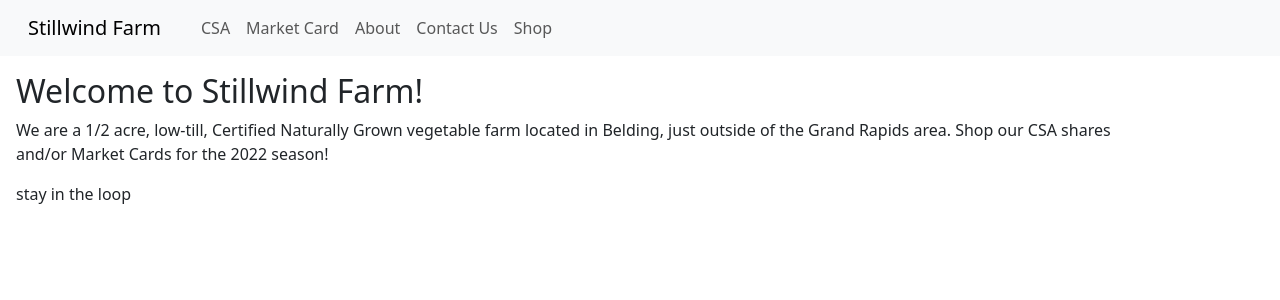
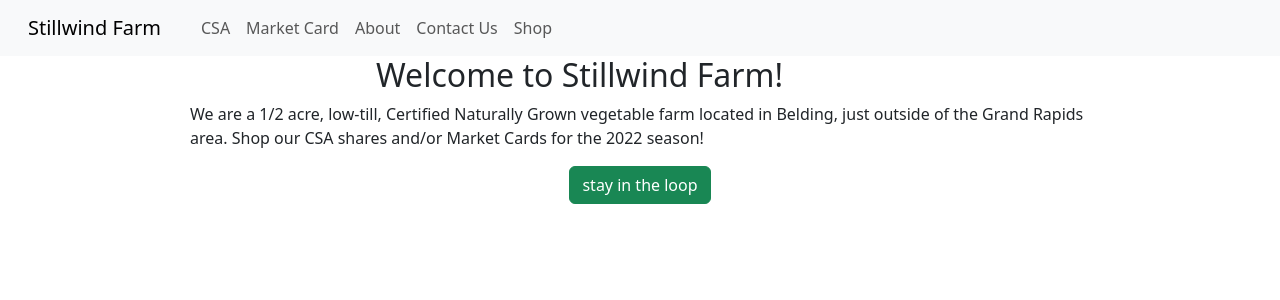
Before and after one commit to kencargill/stillwind-farm, a React (Create React App) app: page / in a window 1280 px wide. Shown: the top 300 px of the page. Built offline with nearby package versions, Linux system fonts and the light colour scheme.

Commit message:
cleaned up page formats

```diff
--- a/src/components/homePage.tsx
+++ b/src/components/homePage.tsx
@@ -1,9 +1,15 @@
+import { Link } from "react-router-dom";
+
 export default function HomePage () {
     return (
-        <div className="container m-3">
-            <h2 className="row">Welcome to Stillwind Farm!</h2>
-            <p className="row">We are a 1/2 acre, low-till, Certified Naturally Grown vegetable farm located in Belding, just outside of the Grand Rapids area. Shop our CSA shares and/or Market Cards for the 2022 season!</p>
-            <p className="row">stay in the loop</p>
+        <div className="d-grid container justify-content-center ">
+            <h2 className="row gap-2 col-6 mx-auto">Welcome to Stillwind Farm!</h2>
+            <p className="row gap-2 col-10 mx-auto">We are a 1/2 acre, low-till, Certified Naturally Grown vegetable farm located in Belding, just outside of the Grand Rapids area. Shop our CSA shares and/or Market Cards for the 2022 season!</p>
+            <div className="mx-auto">
+                <Link to={'/contact'} >
+                        <button type="button" className="btn btn-success">stay in the loop</button>
+                </Link>
+            </div>
         </div>
     )
 }
--- a/src/components/marketCardPage.tsx
+++ b/src/components/marketCardPage.tsx
@@ -27,7 +27,7 @@ export default function MarketCardPage () {
                     & believing in the nourishing food that we work so hard to grow!</p>
                 <div className="d-grid gap-2 col-6 mx-auto">
                     <Link to={'https://www.stillwindfarmllc.com/s/shop'} >
-                        <button type="button" className="btn btn-primary">view products</button>
+                        <button type="button" className="btn btn-success">view products</button>
                     </Link>
                 </div>
             </div>
```
